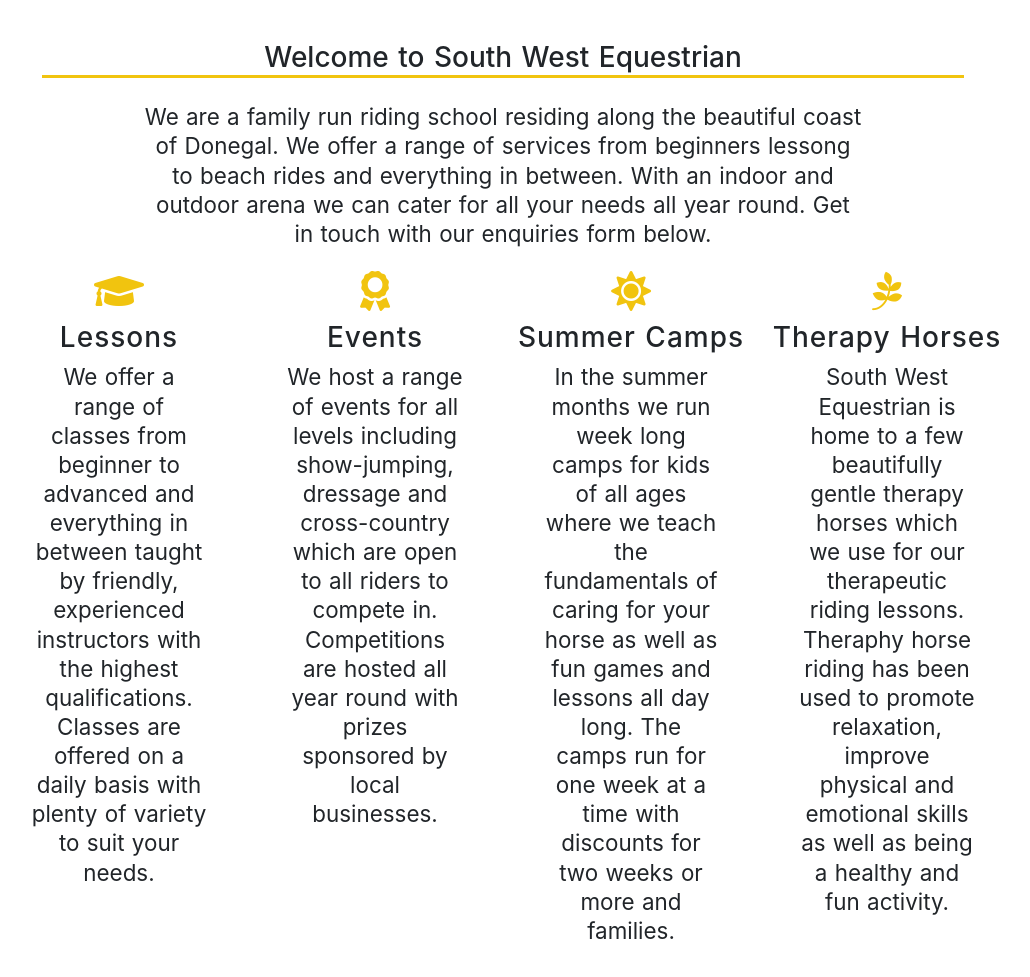
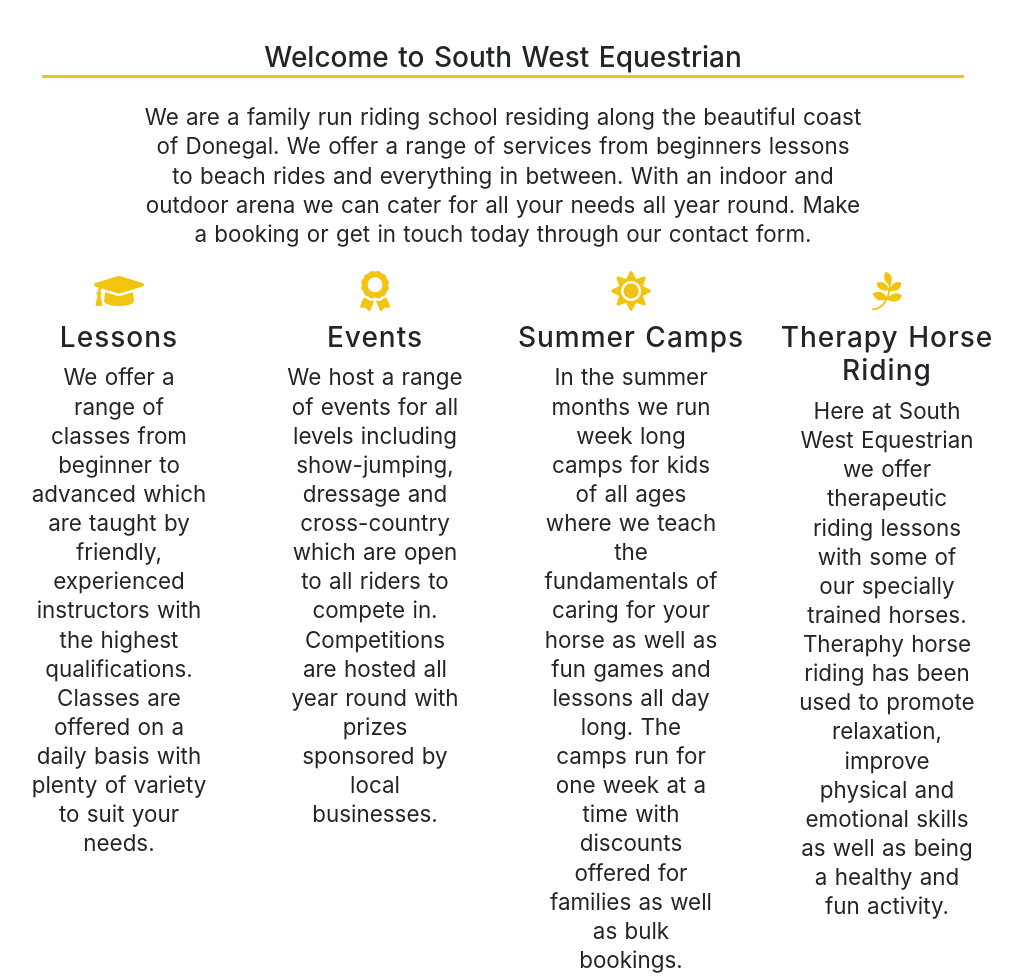
Before and after one commit to EvanneB/south-west-equestrian, a plain HTML site: page index.html in a window 1280 px wide. Shown: the part 802-1779 px from the top of the page, without its empty margins (73-1103 px from the left). Drawn offline with nearby package versions, Linux system fonts and the light colour scheme.

Commit message:
updated website goalsand testing sections

```diff
--- a/index.html
+++ b/index.html
@@ -52,15 +52,16 @@
     <h2 class="welcome">Welcome to South West Equestrian</h2>
     <p class="long-copy">
       We are a family run riding school residing along the beautiful coast of Donegal.
-      We offer a range of services from beginners lessong to beach rides and everything in between.
+      We offer a range of services from beginners lessons to beach rides and everything in between.
       With an indoor and outdoor arena we can cater for all your needs all year round.
-      Get in touch with our enquiries form below. </p>
+      Make a booking or get in touch today through our contact form. </p>
+
     </div>
       <div class="row">
       <div class="column-left box">
        <i class="fas fa-graduation-cap icon-big"></i>
         <h3>Lessons</h3>
-          <p>We offer a range of classes from beginner to advanced and everything in between taught by friendly, experienced instructors with the highest qualifications. Classes are offered on a daily basis with plenty of variety to suit your needs. </p>
+          <p>We offer a range of classes from beginner to advanced which are taught by friendly, experienced instructors with the highest qualifications. Classes are offered on a daily basis with plenty of variety to suit your needs. </p>
       </div>
 
       <div class="column-middle1 box">
@@ -72,13 +73,13 @@
       <div class="column-middle2 box">
         <i class="fas fa-sun icon-big"></i>
         <h3>Summer Camps</h3>
-          <p>In the summer months we run week long camps for kids of all ages where we teach the fundamentals of caring for your horse as well as fun games and lessons all day long. The camps run for one week at a time with discounts for two weeks or more and families.</p>
+          <p>In the summer months we run week long camps for kids of all ages where we teach the fundamentals of caring for your horse as well as fun games and lessons all day long. The camps run for one week at a time with discounts offered for families as well as bulk bookings.</p>
       </div>
 
       <div class="column-right box">
         <i class="fab fa-pagelines icon-big"></i>
-        <h3>Therapy Horses</h3>
-          <p>South West Equestrian is home to a few beautifully gentle therapy horses which we use for our therapeutic riding lessons.  Theraphy horse riding has been used to promote relaxation, improve physical and emotional skills as well as being a healthy and fun activity.</p>
+        <h3>Therapy Horse Riding</h3>
+          <p>Here at South West Equestrian we offer therapeutic riding lessons with some of our specially trained horses.  Theraphy horse riding has been used to promote relaxation, improve physical and emotional skills as well as being a healthy and fun activity.</p>
       </div>
     </div>
 
```
Also changed, not shown: 1 other file.
